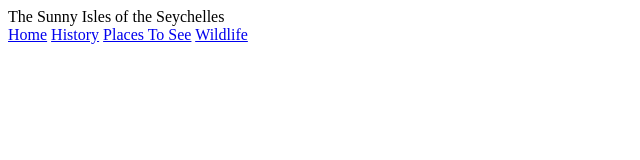
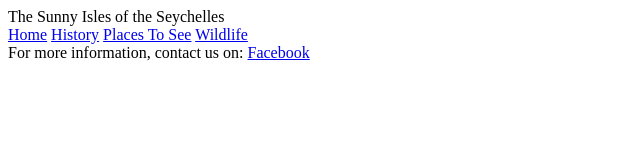
Before and after one commit to s-albertantwi19/First-Milestone-Project, a plain HTML site: page html/index.html in a window 1280 px wide. Shown: the whole page, without its empty margins (0-640 px from the left). Drawn offline with Linux system fonts and the light colour scheme.

Commit message:
footer
footer rough markup with the facebook link

```diff
--- a/html/index.html
+++ b/html/index.html
@@ -1,5 +1,5 @@
 <!DOCTYPE html>
-<html>
+<html lang="en-US">
 <head>
     <title> Seychelles Information Page </title>
 <body>
@@ -11,6 +11,10 @@
     <a href=#wildlife>Wildlife</a>
 
 </nav>
+<footer>
+    <span>For more information, contact us on:</span>
+    <a href="www.facebook.com" target ="_blank" rel="noopener"> Facebook</a>
+</footer>
 
 </body>
 </head>
```
